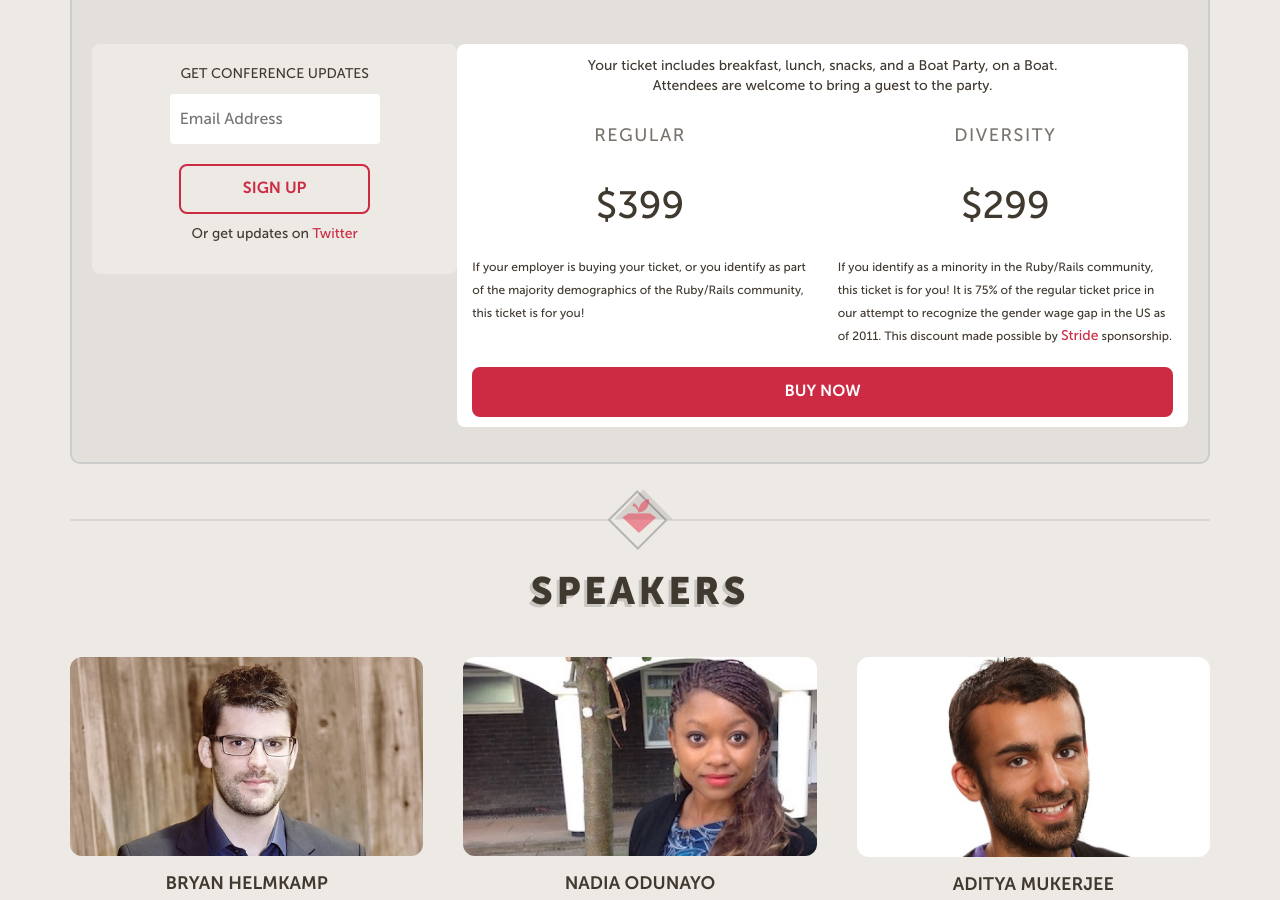
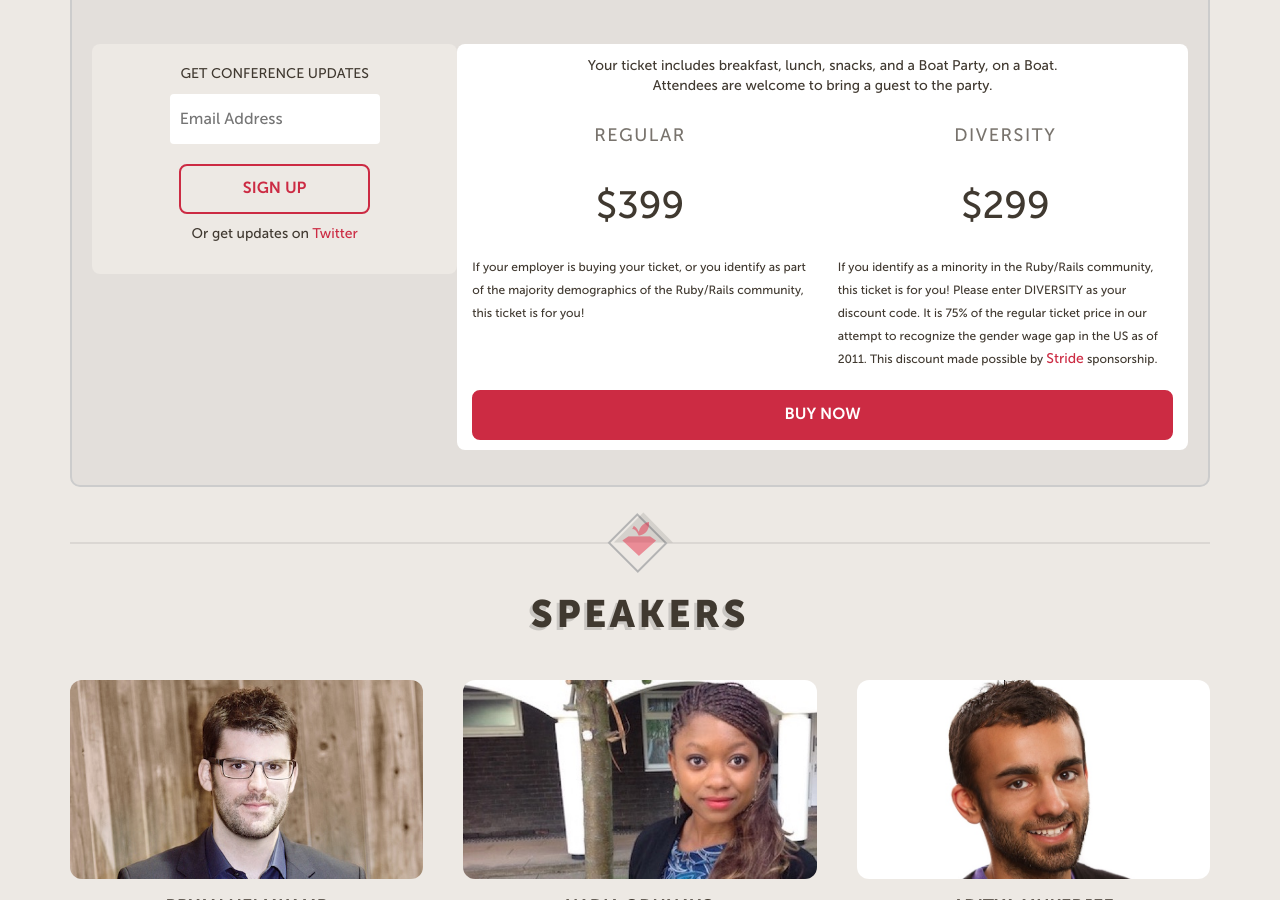
Before and after one commit to goruco/goruco2016, a Jekyll site: the page built from index.html, in a window 1280 px wide and 900 px high, scrolled down 1020 px. Built offline with Jekyll 4.4.1, drawn with Linux system fonts in a browser that asks for light colours.

Commit message:
mention diversity discount code in description

```diff
--- a/index.html
+++ b/index.html
@@ -73,6 +73,7 @@ layout: default
                 <span class="price-cost">$299</span>
                 <span class="ticket-desc">If you identify as a minority in
                   the Ruby/Rails community, this ticket is for you!
+                  Please enter DIVERSITY as your discount code.
                   It is 75% of the regular ticket price in our attempt
                   to recognize the gender wage gap in the US as of 2011.
                   This discount made possible by
```
